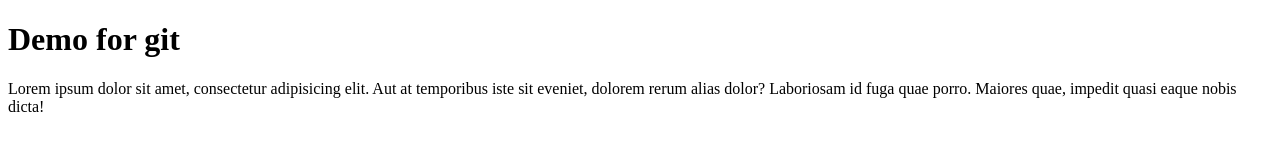
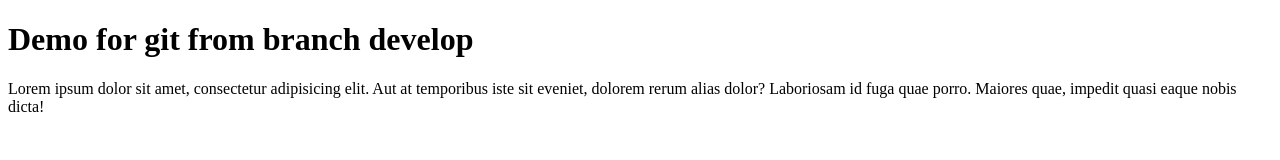
Before and after one commit to VAlessandrat/demo-repo, a plain HTML site: page index.html in a window 1280 px wide. Drawn offline with Linux system fonts and the light colour scheme.

Commit message:
Added a new branch

```diff
--- a/index.html
+++ b/index.html
@@ -6,7 +6,7 @@
     <title>Demo</title>
   </head>
   <body>
-    <h1>Demo for git</h1>
+    <h1>Demo for git from branch develop</h1>
     <p>
       Lorem ipsum dolor sit amet, consectetur adipisicing elit. Aut at
       temporibus iste sit eveniet, dolorem rerum alias dolor? Laboriosam id fuga
```
